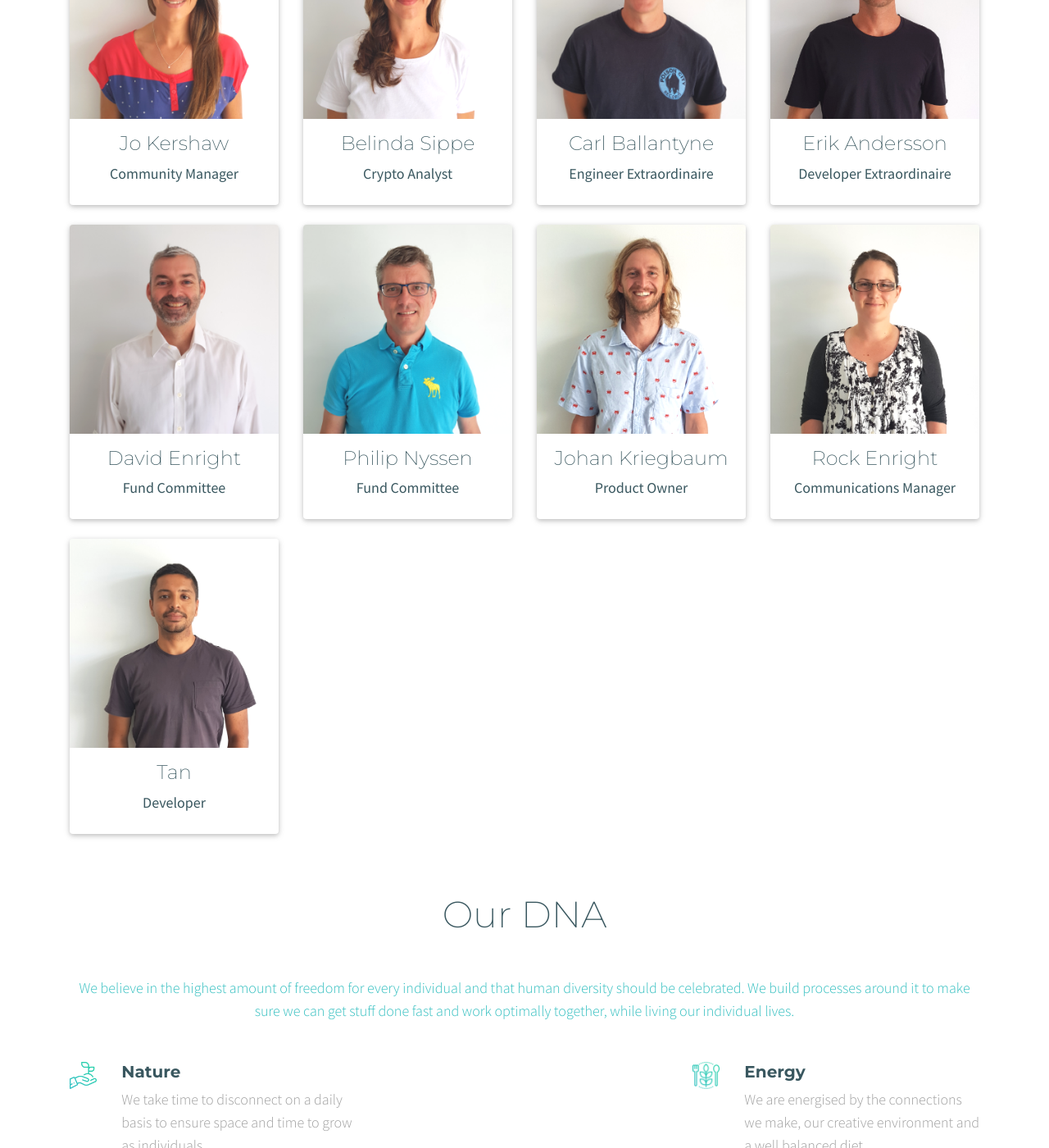
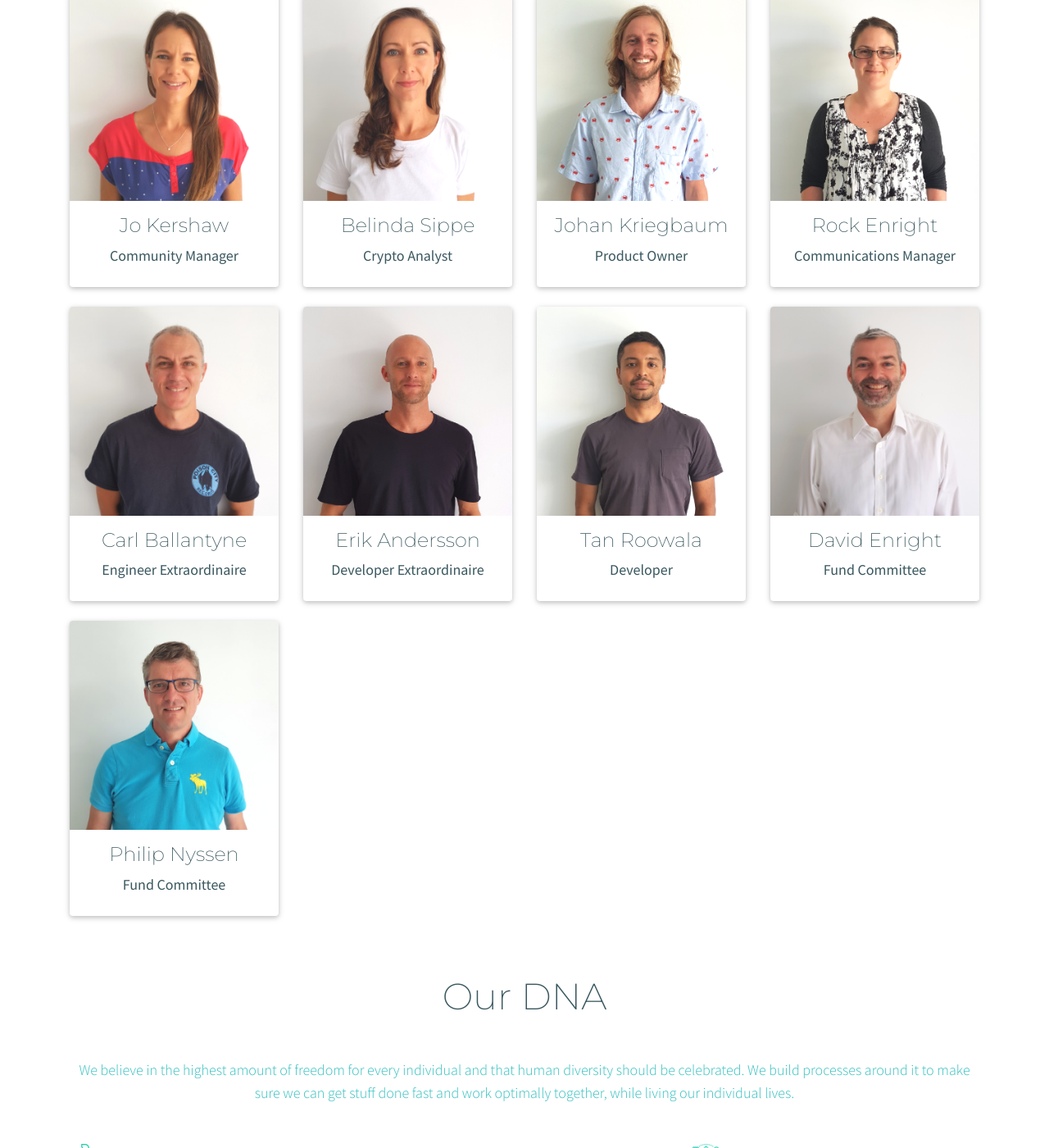
Before and after one commit to enhancedsociety/old-website, a Jekyll site: the page built from index.html, in a window 1280 px wide and 1400 px high, scrolled down 2908 px. Shown: the whole window at 82% size. Built offline with Jekyll 4.4.1, drawn with Linux system fonts in a browser that asks for light colours; a script that is not in the unit is left out.

Commit message:
Moved Team Added ICO logos

```diff
--- a/index.html
+++ b/index.html
@@ -54,10 +54,19 @@
 			<img src="/assets/img/parato-200x100.png" alt="" class="img-fluid z-depth-0">
 		</div>
 		<div class="col-md-4">
-			<img src="/assets/img/parato-200x100.png" alt="" class="img-fluid z-depth-0">
+			<img src="/assets/img/brickblock-200x100.png" alt="" class="img-fluid z-depth-0">
 		</div>
 		<div class="col-md-4">
-			<img src="/assets/img/parato-200x100.png" alt="" class="img-fluid z-depth-0">
+			<img src="/assets/img/bitmatrix-200x100.png" alt="" class="img-fluid z-depth-0">
+		</div>
+		<div class="col-md-4">
+			<img src="/assets/img/andra-200x100.png" alt="" class="img-fluid z-depth-0">
+		</div>
+		<div class="col-md-4">
+			<img src="/assets/img/viberate-200x100.png" alt="" class="img-fluid z-depth-0">
+		</div>
+		<div class="col-md-4">
+			<img src="/assets/img/neufund-200x100.png" alt="" class="img-fluid z-depth-0">
 		</div>
 
 	</div>
@@ -118,6 +127,7 @@
 				</div>
 			</div>
 		</div>
+
 		<div class="col-6 col-sm-6 col-md-4 col-lg-3 mb-4">
 			<div class="card card-cascade wider">
 				<div class="view overlay">
@@ -129,6 +139,7 @@
 				</div>
 			</div>
 		</div>
+
 		<div class="col-6 col-sm-6 col-md-4 col-lg-3 mb-4">
 			<div class="card card-cascade wider">
 				<div class="view overlay">
@@ -140,6 +151,7 @@
 				</div>
 			</div>
 		</div>
+
 		<div class="col-6 col-sm-6 col-md-4 col-lg-3 mb-4">
 			<div class="card card-cascade wider">
 				<div class="view overlay">
@@ -147,12 +159,11 @@
 				</div>
 				<div class="card-body text-center pt-3 pb-2">
 					<h4 class="title">Adam Gallagher</h4>
-					<p>
-				Governance
-			</p>
+					<p>Governance</p>
+				</div>
+			</div>
 		</div>
-	</div>
-	</div>
+
 		<div class="col-6 col-sm-6 col-md-4 col-lg-3 mb-4">
 			<div class="card card-cascade wider">
 				<div class="view overlay">
@@ -164,6 +175,7 @@
 				</div>
 			</div>
 		</div>
+
 		<div class="col-6 col-sm-6 col-md-4 col-lg-3 mb-4">
 			<div class="card card-cascade wider">
 				<div class="view overlay">
@@ -175,6 +187,31 @@
 				</div>
 			</div>
 		</div>
+
+		<div class="col-6 col-sm-6 col-md-4 col-lg-3 mb-4">
+			<div class="card card-cascade wider">
+				<div class="view overlay">
+					<img src="/assets/img/profiles/johan.png" class="img-fluid" alt="Material Design for Bootstrap - example photo">
+				</div>
+				<div class="card-body text-center pt-3 pb-2">
+					<h4 class="title">Johan Kriegbaum</h4>
+					<p>Product Owner</p>
+				</div>
+			</div>
+		</div>
+
+		<div class="col-6 col-sm-6 col-md-4 col-lg-3 mb-4">
+			<div class="card card-cascade wider">
+				<div class="view overlay">
+					<img src="/assets/img/profiles/rock.png" class="img-fluid" alt="Material Design for Bootstrap - example photo">
+				</div>
+				<div class="card-body text-center pt-3 pb-2">
+					<h4 class="title">Rock Enright</h4>
+					<p>Communications Manager</p>
+				</div>
+			</div>
+		</div>
+
 		<div class="col-6 col-sm-6 col-md-4 col-lg-3 mb-4">
 			<div class="card card-cascade wider">
 				<div class="view overlay">
@@ -186,6 +223,7 @@
 				</div>
 			</div>
 		</div>
+
 		<div class="col-6 col-sm-6 col-md-4 col-lg-3 mb-4">
 			<div class="card card-cascade wider">
 				<div class="view overlay">
@@ -197,6 +235,19 @@
 				</div>
 			</div>
 		</div>
+
+		<div class="col-6 col-sm-6 col-md-4 col-lg-3 mb-4">
+			<div class="card card-cascade wider">
+				<div class="view overlay">
+					<img src="/assets/img/profiles/tan.png" class="img-fluid" alt="Material Design for Bootstrap - example photo">
+				</div>
+				<div class="card-body text-center pt-3 pb-2">
+					<h4 class="title">Tan Roowala</h4>
+					<p>Developer</p>
+				</div>
+			</div>
+		</div>
+
 		<div class="col-6 col-sm-6 col-md-4 col-lg-3 mb-4">
 			<div class="card card-cascade wider">
 				<div class="view overlay">
@@ -208,6 +259,7 @@
 				</div>
 			</div>
 		</div>
+
 		<div class="col-6 col-sm-6 col-md-4 col-lg-3 mb-4">
 			<div class="card card-cascade wider">
 				<div class="view overlay">
@@ -216,42 +268,6 @@
 				<div class="card-body text-center pt-3 pb-2">
 					<h4 class="title">Philip Nyssen</h4>
 					<p>Fund Committee</p>
-				</div>
-			</div>
-		</div>
-
-	<div class="col-6 col-sm-6 col-md-4 col-lg-3 mb-4">
-			<div class="card card-cascade wider">
-				<div class="view overlay">
-					<img src="/assets/img/profiles/johan.png" class="img-fluid" alt="Material Design for Bootstrap - example photo">
-				</div>
-				<div class="card-body text-center pt-3 pb-2">
-					<h4 class="title">Johan Kriegbaum</h4>
-					<p>Product Owner</p>
-				</div>
-			</div>
-		</div>
-
-	<div class="col-6 col-sm-6 col-md-4 col-lg-3 mb-4">
-			<div class="card card-cascade wider">
-				<div class="view overlay">
-					<img src="/assets/img/profiles/rock.png" class="img-fluid" alt="Material Design for Bootstrap - example photo">
-				</div>
-				<div class="card-body text-center pt-3 pb-2">
-					<h4 class="title">Rock Enright</h4>
-					<p>Communications Manager</p>
-				</div>
-			</div>
-		</div>
-
-	<div class="col-6 col-sm-6 col-md-4 col-lg-3 mb-4">
-			<div class="card card-cascade wider">
-				<div class="view overlay">
-					<img src="/assets/img/profiles/tan.png" class="img-fluid" alt="Material Design for Bootstrap - example photo">
-				</div>
-				<div class="card-body text-center pt-3 pb-2">
-					<h4 class="title">Tan</h4>
-					<p>Developer</p>
 				</div>
 			</div>
 		</div>
```
